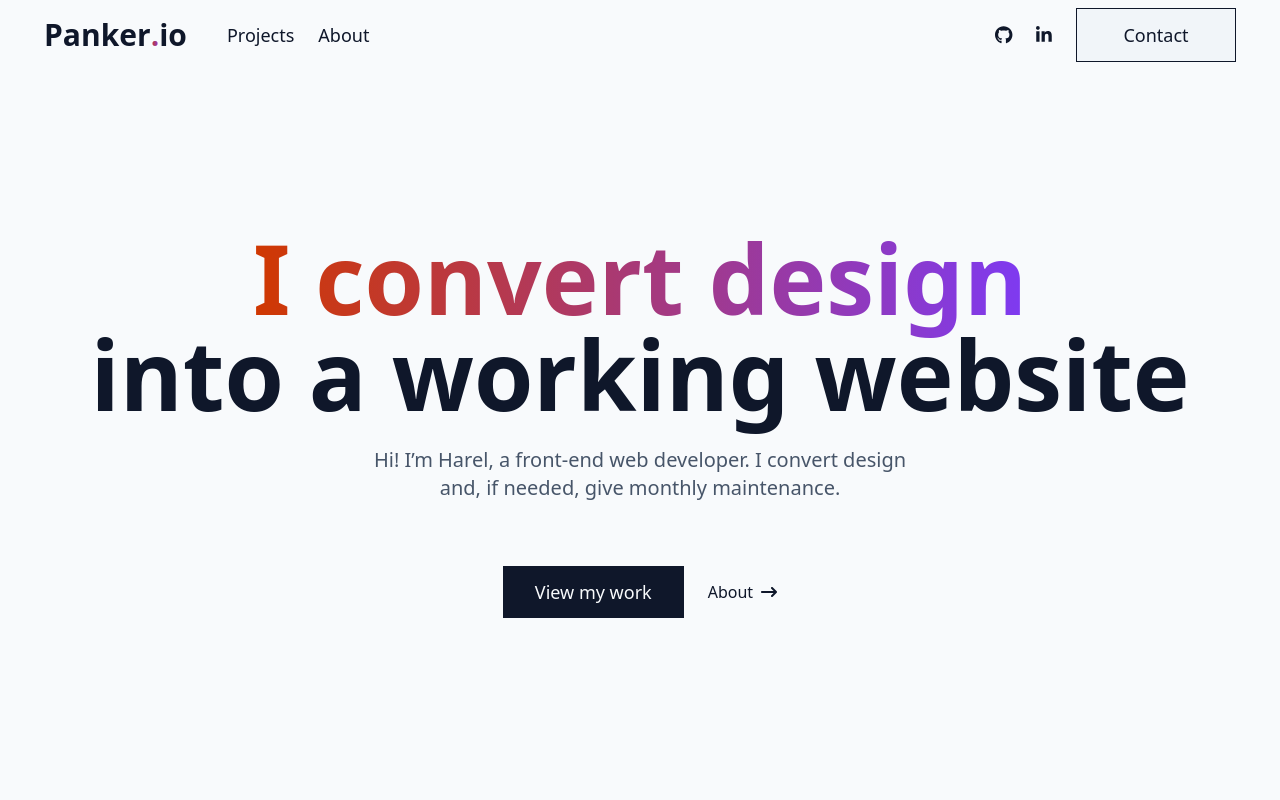
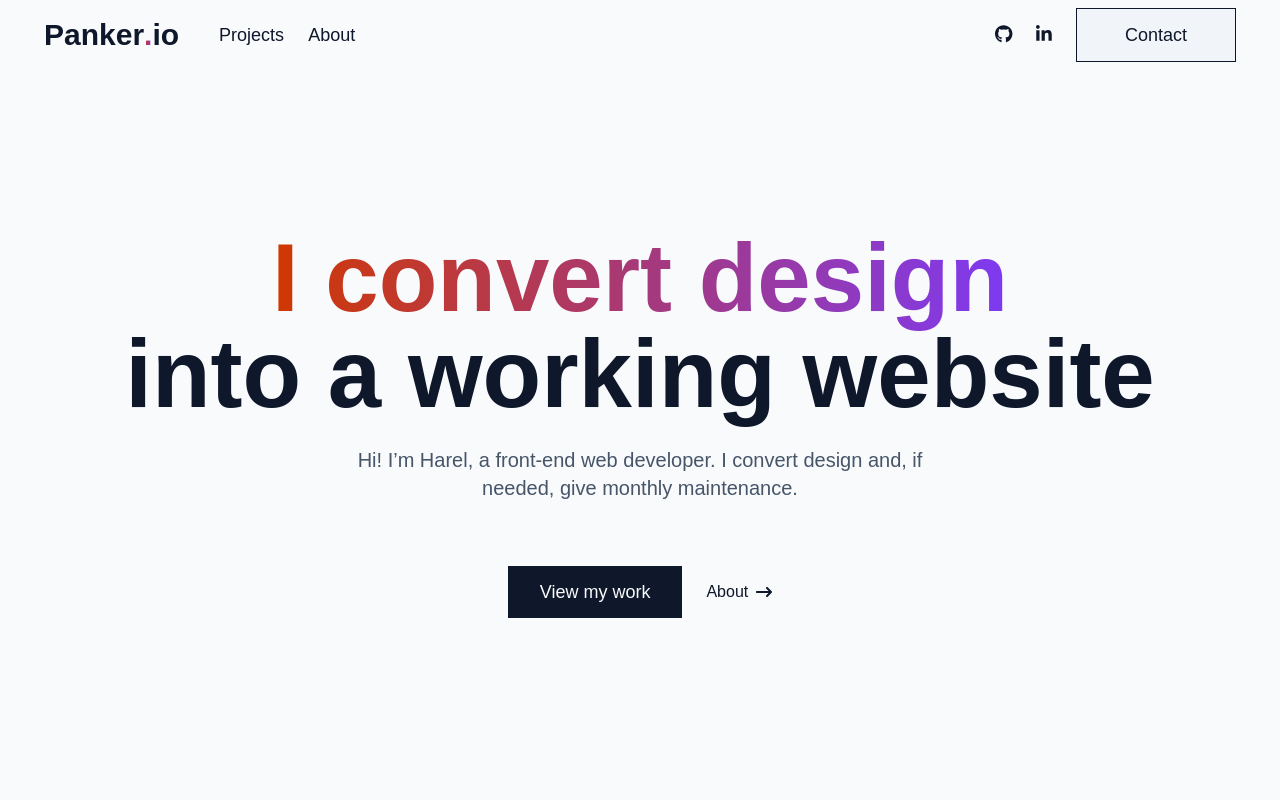
Before and after one commit to harelpanker/type-portfolio, a Next.js app: page / in a window 1280 px wide. Shown: the top 800 px of the page. Built offline with nearby package versions, Linux system fonts and the light colour scheme; a web font is replaced by a local one.

Commit message:
adding back font

```diff
--- a/pages/_app.tsx
+++ b/pages/_app.tsx
@@ -1,15 +1,15 @@
 import type { AppProps } from 'next/app';
 import '../styles/globals.css';
-import localFont from '@next/font/local';
+// import localFont from '@next/font/local';
 import Layout from '../components/share/Layout';
 import Script from 'next/script';
 
 import { Analytics } from '@vercel/analytics/react';
 
-const jakarta = localFont({
-  src: '../public/fonts/jakarta.ttf',
-  variable: '--font-jakarta',
-});
+// const jakarta = localFont({
+//   src: '../public/fonts/jakarta.ttf',
+//   variable: '--font-jakarta',
+// });
 
 function MyApp({ Component, pageProps }: AppProps) {
   return (
@@ -31,12 +31,12 @@ function MyApp({ Component, pageProps }: AppProps) {
         `}
       </Script>
       {/* Google analytics - end */}
-      <div className={`${jakarta.variable} font-sans`}>
-        <Layout>
-          <Component {...pageProps} />
-        </Layout>
-        <Analytics />
-      </div>
+      {/* <div className={`${jakarta.variable} font-sans`}> */}
+      <Layout>
+        <Component {...pageProps} />
+      </Layout>
+      <Analytics />
+      {/* </div> */}
     </>
   );
 }
--- a/pages/_document.tsx
+++ b/pages/_document.tsx
@@ -24,10 +24,10 @@ export default function Document() {
         <link rel='icon' href='/favicon.png' />
 
         {/* fonts */}
-        {/* <link
+        <link
           href='https://api.fontshare.com/v2/css?f[]=plus-jakarta-sans@1,2&display=swap'
           rel='stylesheet'
-        /> */}
+        />
       </Head>
       <body className='antialiased box-border m-0 p-0 bg-slate-50 text-slate-900 font-jakarta'>
         {/* Google Tag Manager (noscript) */}
--- a/tailwind.config.js
+++ b/tailwind.config.js
@@ -1,5 +1,5 @@
 /** @type {import('tailwindcss').Config} */
-const { fontFamily } = require('tailwindcss/defaultTheme');
+// const { fontFamily } = require('tailwindcss/defaultTheme');
 
 module.exports = {
   content: [
@@ -9,12 +9,12 @@ module.exports = {
   ],
   theme: {
     extend: {
+      fontFamily: {
+        jakarta: ['Plus Jakarta Sans', 'sans-serif'],
+      },
       // fontFamily: {
-      //   jakarta: ['Plus Jakarta Sans', 'sans-serif'],
+      //   jakarta: ['var(--font-jakarta)', ...fontFamily.sans],
       // },
-      fontFamily: {
-        jakarta: ['var(--font-jakarta)', ...fontFamily.sans],
-      },
       container: { center: true },
     },
   },
```
